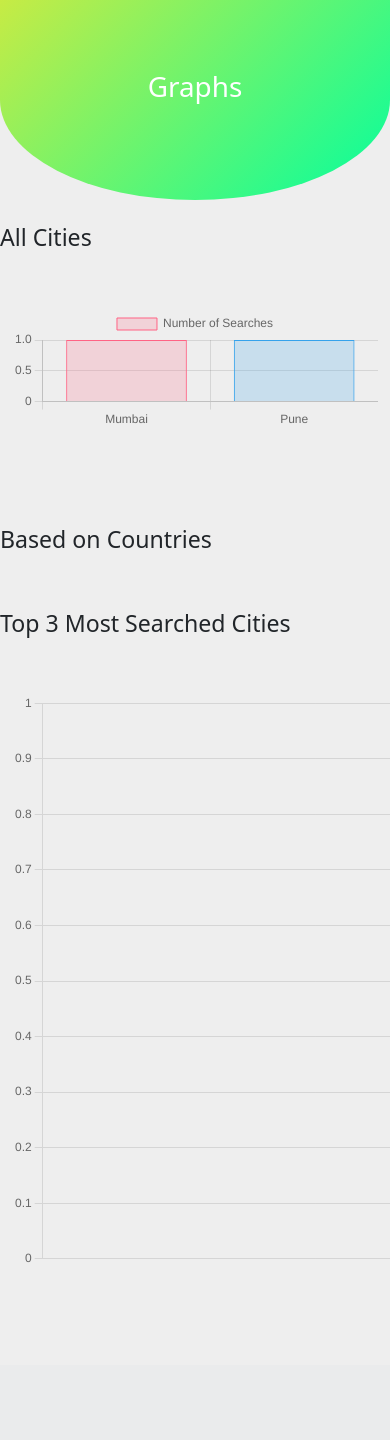
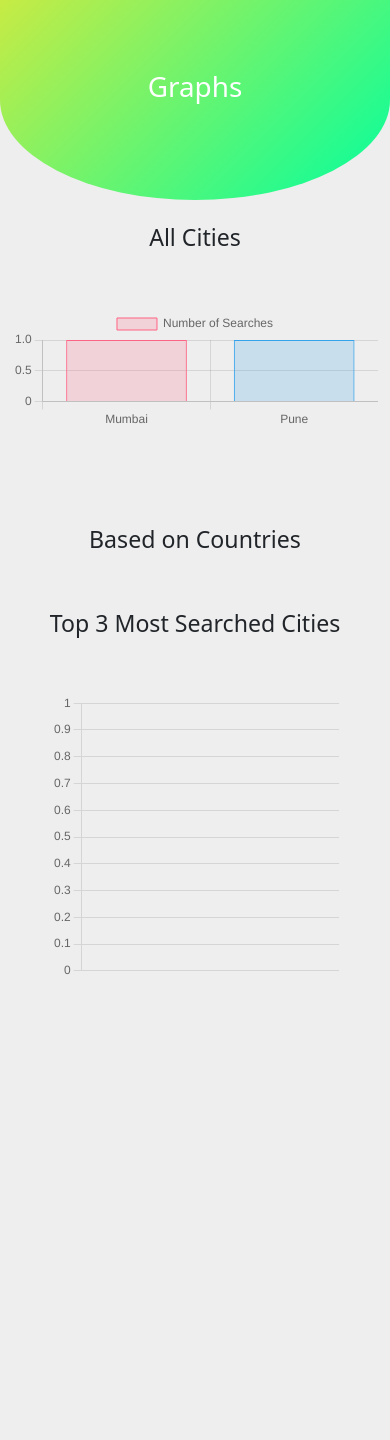
Before and after one commit to shreyasrami/Unicode-Django, a Django app: template templates/graphs.html in a window 390 px wide; the page is wider, and only the part inside the window is pictured. Shown: the part 56-1496 px from the top of that part. Before the commit the page ends 1318 px from the top of that part, so only its background shows below. Run offline with Django 3.2, Linux system fonts and the light colour scheme; the template is opened without the code that fills it: values that come from a table or form of the project are taken from there, others are empty; data comes from the database, SQL or seed files in the repository; some libraries are stand-ins or nearby versions.

Commit message:
ch(deploy): Make Pie Chart Responsive

```diff
--- a/templates/graphs.html
+++ b/templates/graphs.html
@@ -126,10 +126,40 @@
           border-radius: 100%;
           border: 5px solid white;
         }
+
+        @media only screen and (max-width:767px){
+
+          .wrapper{
+            position: relative;
+            width:80vw;
+            height:80vh;
+          }
+
+      }
+      @media only screen and (min-width:768px){
+
+          .wrapper{
+            position: relative;
+            width:60vw;
+            height:80vh;
+          }
+
+      }
+      @media only screen and (min-width:992px){
+
         .wrapper{
-          width: 600px;
-          height: 600px;
+          position: relative;
+          width:40vw;
+          height:80vh;
         }
+
+    }
+    .navbar-toggler:focus,
+    .navbar-toggler:active,
+    .navbar-toggler-icon:focus{
+      outline: none;
+      box-shadow:none;
+    }
 
   </style>
 
@@ -171,7 +201,7 @@
     <h1 class="blogs">Graphs</h1>
   </div><br>
 
-  <h3>All Cities</h3><br><br>
+  <h3 style="text-align: center;">All Cities</h3><br><br>
   <script>
     $(document).ready(function(){
       var ctx = document.getElementById('myChart').getContext('2d');
@@ -217,7 +247,7 @@
   <br><br><br><br>
 
 
-  <h3>Based on Countries</h3><br><br>
+  <h3 style="text-align: center;">Based on Countries</h3><br><br>
 
   {% for country in countries %}
 
@@ -260,7 +290,7 @@
   <br><br><br><br><br>
   {% endfor %}
 
-  <h3>Top 3 Most Searched Cities</h3><br><br>
+  <h3 style="text-align: center;">Top 3 Most Searched Cities</h3><br><br>
   <script>
     $(document).ready(function(){
       var ctx = document.getElementById('pchart').getContext('2d');
@@ -297,7 +327,7 @@
     })
 
   </script>
-  <div class="wrapper container"><canvas id="pchart" width="200" height="200"></canvas></div>
+  <div class="wrapper container"><canvas id="pchart"></canvas></div>
   <br><br><br>
 
 
```
